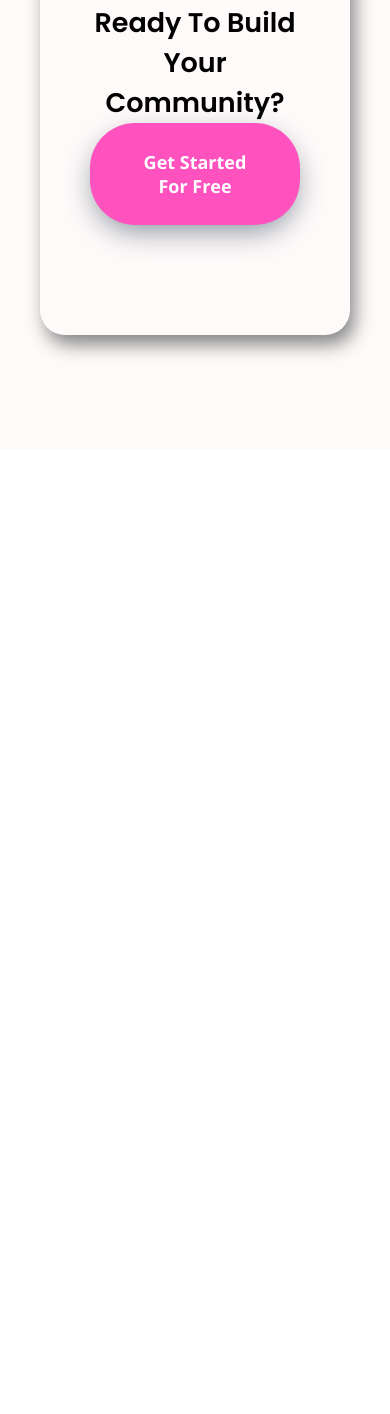
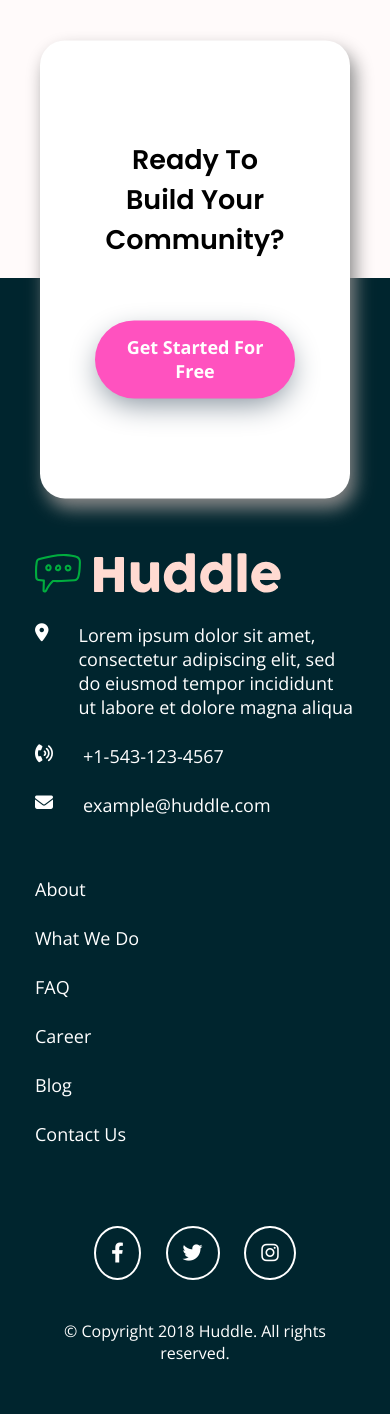
Before and after one commit to T4R0TARO/huddle-landing-page, a website: page index.html in a window 390 px wide. Shown: the part 3745-5159 px from the top of the page. Before the commit the page ends 4195 px from the top, so only its background shows below. Drawn offline with nearby package versions, Linux system fonts and the light colour scheme.

Commit message:
footer styles mobile touch up

```diff
--- a/index.html
+++ b/index.html
@@ -97,24 +97,60 @@
               your users can start chatting immediately.
             </p>
           </div>
-          <!-- TODO: absolute card and button -->
           <div class="about__card-absolute">
             <h2 class="about__card-absolute__h2">
               Ready To Build Your Community?
             </h2>
             <!-- button -->
-            <button class="header__get-started-button">
+            <button class="header__get-started-button-bottom">
               Get Started For Free
             </button>
           </div>
         </section>
       </main>
+      <!-- FOOTER SECTION -->
+      <footer>
+        <!-- logo -->
+        <img
+          src="./images/logo.svg"
+          alt="huddle logo"
+          class="top-header__logo"
+        />
+        <div class="location-container">
+          <i class="fa-solid fa-location-dot"></i>
+          <p class="footer__pin-text">
+            Lorem ipsum dolor sit amet, consectetur adipiscing elit, sed do
+            eiusmod tempor incididunt ut labore et dolore magna aliqua
+          </p>
+        </div>
+        <div class="phone-container">
+          <i class="fa-solid fa-phone-volume"></i>
+          <p class="footer__phone-number">+1-543-123-4567</p>
+        </div>
+        <div class="email-container">
+          <i class="fa-solid fa-envelope"></i>
+          <p class="footer__email">example@huddle.com</p>
+        </div>
 
-      <!--
-      Lorem ipsum dolor sit amet, consectetur adipiscing elit, sed do eiusmod
-      tempor incididunt ut labore et dolore magna aliqua +1-543-123-4567
-      example@huddle.com About Us What We Do FAQ Career Blog Contact Us &copy;
-      Copyright 2018 Huddle. All rights reserved.
-    --></div>
+        <ul class="footer__links">
+          <a href="#"><li>About</li></a>
+          <a href="#"><li>What We Do</li></a>
+          <a href="#"><li>FAQ</li></a>
+          <a href="#"><li>Career</li></a>
+          <a href="#"><li>Blog</li></a>
+          <a href="#"><li>Contact Us</li></a>
+        </ul>
+
+        <div class="footer__socials">
+          <a href="#facebook"><i class="fa-brands fa-facebook-f"></i></a>
+          <a href="#facebook"><i class="fa-brands fa-twitter"></i></a>
+          <a href="#facebook"><i class="fa-brands fa-instagram"></i></a>
+        </div>
+
+        <p class="copywrite">
+          &copy; Copyright 2018 Huddle. All rights reserved.
+        </p>
+      </footer>
+    </div>
   </body>
 </html>
--- a/scss/_resets.scss
+++ b/scss/_resets.scss
@@ -24,6 +24,7 @@ h4 {
 a {
   text-decoration: none;
   font: inherit;
+  color: $white;
 }
 
 ul li {
--- a/scss/sections/_about.scss
+++ b/scss/sections/_about.scss
@@ -1,8 +1,14 @@
 @use "../variables" as *;
 
+// ABOUT SECTION
+// main {
+//   position: relative;
+// }
+
 .about {
-  margin: 115px 40px;
+  margin: 115px 40px 450px 40px;
   text-align: center;
+  position: relative;
 }
 
 .about__card {
@@ -30,11 +36,31 @@
   font-weight: 400;
 }
 
-// FIXME: bottom bottom
+// FIXME: re-size absolute card
 .about__card-absolute {
-  padding: 100px 50px 0px 50px;
+  position: absolute;
+  transform: translateY(30%);
+  width: 100%;
+  padding: 100px 55px 0px 55px;
   border-radius: 25px;
+  background: $white;
   box-shadow: 5px 10px 18px #888888;
+}
+
+.about__card-absolute__h2 {
+  margin-bottom: 60px;
+}
+
+.header__get-started-button-bottom {
+  padding: 15px 25px;
+  // max-width: 400px;
+  font-weight: 700;
+  font-size: 18px;
+  border-radius: 45px;
+  background: $pink;
+  color: $white;
+  box-shadow: 0 10px 30px -5px $grayish-blue;
+  margin-bottom: 100px;
 }
 
 // MEDIA QUIRIES
@@ -47,4 +73,24 @@
   .about__card__img {
     margin-bottom: 125px;
   }
+
+  .header__get-started-button-bottom {
+    padding: 27px 50px;
+  }
+
+  .about__card-absolute {
+    transform: translateY(40%);
+  }
 }
+
+@media (min-width: 662px) {
+  .header__get-started-button-bottom {
+    width: 400px;
+  }
+  .about__card-absolute__h2 {
+    font-size: 40px;
+  }
+  .about__card-absolute {
+    transform: translateY(25%);
+  }
+}
--- /dev/null
+++ b/scss/sections/_footer.scss
@@ -0,0 +1,69 @@
+@use "../variables" as *;
+
+// FOOTER SECTION
+
+footer {
+  background: $very-dark-cyan;
+  color: $white;
+  padding: 275px 35px 0 35px;
+}
+
+footer .top-header__logo {
+  height: 40px;
+  margin-bottom: 30px;
+}
+
+.footer__socials i {
+  color: $white;
+  border: 2px $white solid;
+  font-size: 20px;
+  padding: 15px;
+  border-radius: 50%;
+}
+
+// FIXME: NOT ON LAST CHILD
+.location-container,
+.phone-container,
+.email-container {
+  display: flex;
+  gap: 30px;
+  margin-bottom: 25px;
+}
+
+.email-container {
+  margin-bottom: 60px;
+}
+
+// FIXME: NOT ON LAST CHILD
+.footer__links li {
+  margin-bottom: 25px;
+}
+
+.footer__links {
+  margin-bottom: 80px;
+}
+
+//FIXME: have border under element ONLY
+.footer__links li:hover {
+  color: $grayish-blue;
+  border-bottom: 2px solid $grayish-blue;
+}
+
+.footer__socials {
+  text-align: center;
+  margin-bottom: 40px;
+}
+.footer__socials i {
+  margin: 0 10px;
+}
+
+.copywrite {
+  text-align: center;
+  font-size: 16px;
+  padding-bottom: 50px;
+}
+
+// FIXME: change color to white
+footer .top-header__logo {
+  filter: invert(1);
+}
--- a/scss/sections/_header.scss
+++ b/scss/sections/_header.scss
@@ -1,4 +1,6 @@
 @use "../variables" as *;
+
+// HEADER SECTION
 
 header {
   background: url("/images/bg-hero-mobile.svg") no-repeat;
@@ -62,7 +64,7 @@ header {
   transform: scale(1.01);
 }
 
-// TODO: media queries
+// MEDIA QUERIES
 
 // TABLET STYLES
 @media (min-width: 516px) {
--- a/scss/styles.scss
+++ b/scss/styles.scss
@@ -4,3 +4,4 @@
 // SECTIONS
 @use "./sections/header" as *;
 @use "./sections/about" as *;
+@use "./sections/footer" as *;
```
Also changed, not shown: assets/css/styles.css, 1 other file.
